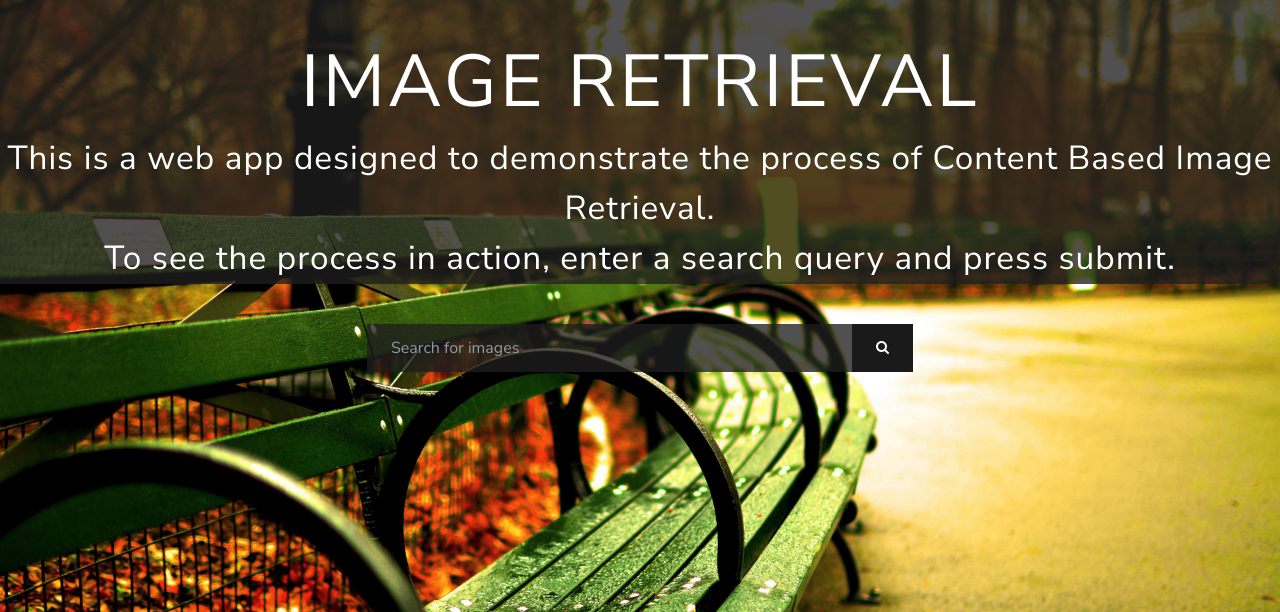
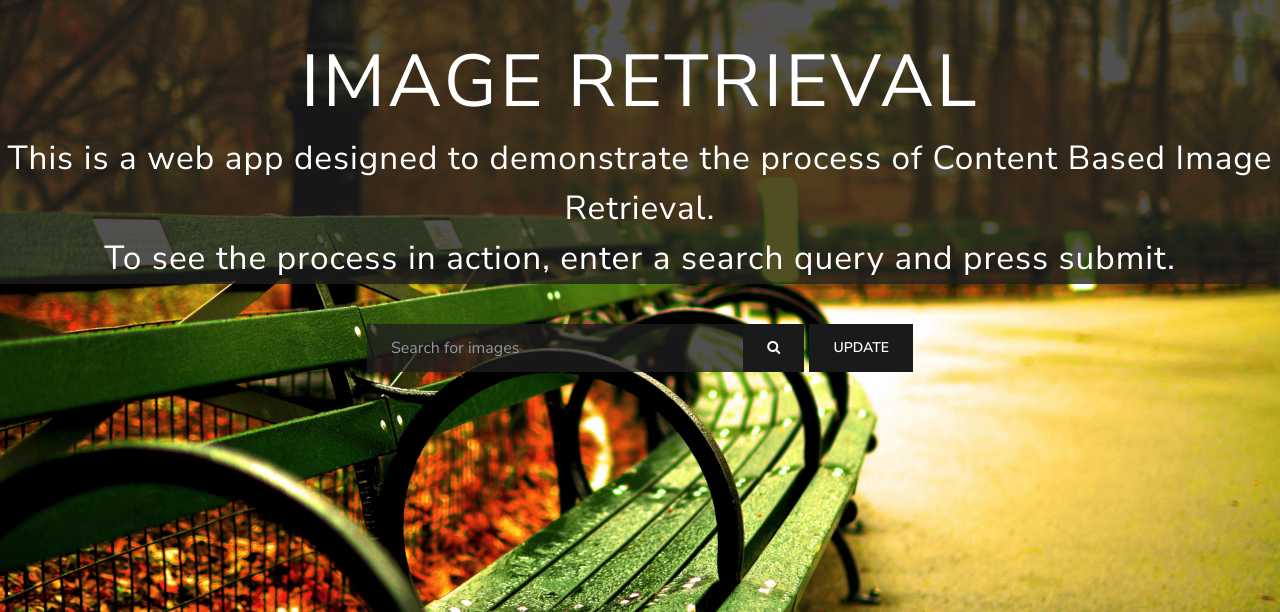
Before and after one commit to RNS2021Grp8/Image-Retrieval, a Django app: page / in a window 1280 px wide. Shown: the top 612 px of the page. Run offline with Django 3.2, Linux system fonts and the light colour scheme; some libraries are stand-ins or nearby versions.

Commit message:
Add update pkl button

```diff
--- a/app/views.py
+++ b/app/views.py
@@ -1,7 +1,7 @@
 import os
 from deploy.settings import BASE_DIR
 from src.image_processing import generate_embeddings
-from django.shortcuts import render
+from django.shortcuts import redirect, render
 from pathlib import Path
 
 def index(request):
@@ -11,16 +11,21 @@ def index(request):
     )
 
 def results(request):
+    pickle_file = os.path.join(BASE_DIR, "output.pkl")
 
     if request.method == "POST":
-
-        from src.retrieval import search
-        if not os.path.exists(os.path.join(BASE_DIR, "output.pkl")):
+        if "btn-search" in request.POST:
+            from src.retrieval import search
+            if not os.path.exists(pickle_file):
+                generate_embeddings()
+            result_paths = search(request.POST.get("query"))
+            for i in range(len(result_paths)):
+                filename = Path(result_paths[i]).name
+                result_paths[i] = os.path.join("media","images", filename)
+            print(result_paths)
+            return render(request, "app/results.html", {"paths": result_paths})
+        elif "btn-update" in request.POST:
+            if os.path.exists(pickle_file):
+                os.remove(pickle_file)
             generate_embeddings()
-
-        result_paths = search(request.POST.get("query"))
-        for i in range(len(result_paths)):
-            filename = Path(result_paths[i]).name
-            result_paths[i] = os.path.join("media","images", filename)
-        print(result_paths)
-        return render(request, "app/results.html", {"paths": result_paths})
+            return redirect("app:index")
--- a/templates/app/index.html
+++ b/templates/app/index.html
@@ -24,8 +24,11 @@
                     <div class="input-group">
                         <input type="search" name="query" class="required form-control search-box" placeholder="Search for images">
                         <span class="input-group-btn">
-                            <button class="btn btn-primary" type="submit">
+                            <button name="btn-search" class="btn btn-primary" type="submit">
                                 <i class="fa fa-search"></i>
+                            </button>
+                            <button name="btn-update" class="btn btn-primary" type="submit">
+                                Update
                             </button>
                         </span>
                     </div>
```
